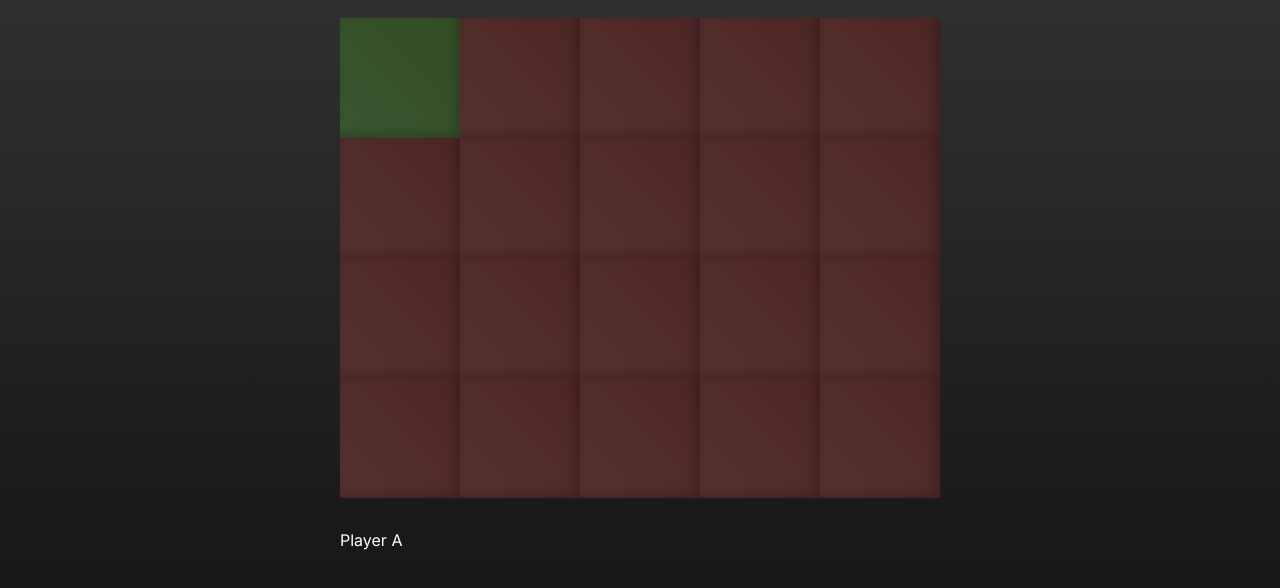
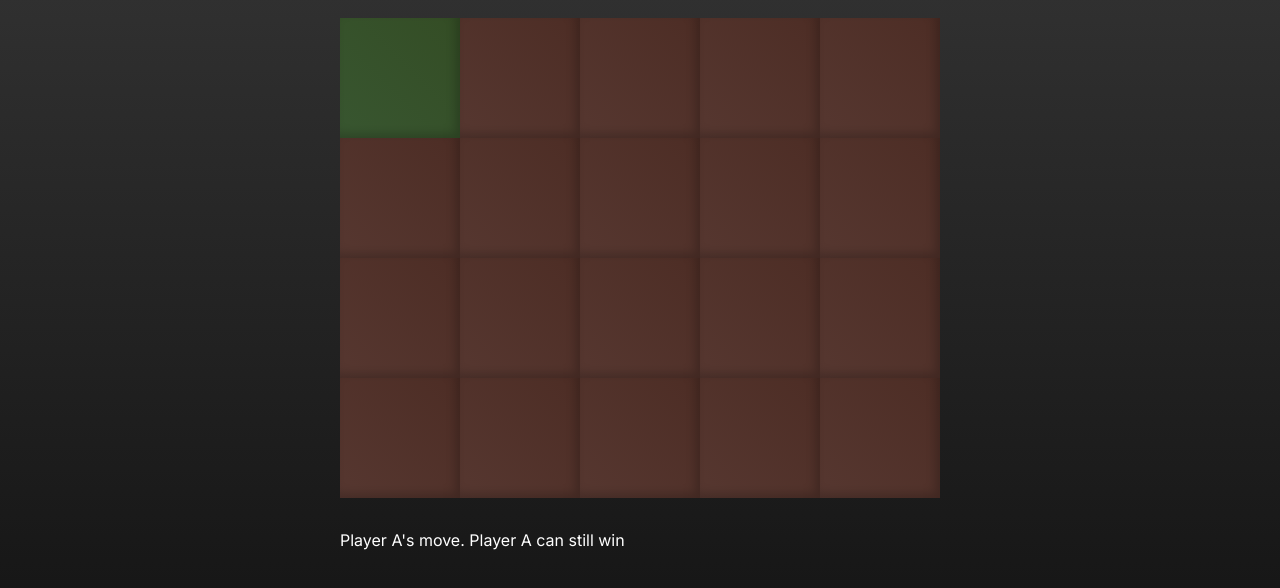
Before and after one commit to Aloso/chocolate, a plain HTML site: page index.html in a window 1280 px wide. Shown: the part 74-662 px from the top of the page. Drawn offline with Linux system fonts and the light colour scheme.

Commit message:
Cliffs amazing changes

```diff
--- a/script.js
+++ b/script.js
@@ -34,12 +34,53 @@ class ChocolateBar {
     this.startMove()
   }
 
+  haveLost(cells) {
+    const flattened = cells.flat()
+    return flattened[0] == true && flattened.slice(1).every(c => !c)
+  }
+
+  cloneCells(cells) {
+    return cells.map(r => r.slice())
+  }
+
+  canWin(cells) {
+    for (let i = 0; i < this.#height; i++) {
+      for (let j = 0; j < this.#width; j++) {
+        if (cells[i][j] && i + j > 0) {
+          const copy = this.cloneCells(cells)
+          this.eatChocolate(copy, i, j)
+          if (!this.canWin(copy)) { return true }
+        }
+      }
+    }
+    return false
+  }
+
+  determineWinner() {
+    if (this.canWin(this.#cells)) {
+      return this.#move
+    }
+    else return this.#move === 'A' ? 'B' : 'A'
+  }
+
   startMove() {
-    this.#info.textContent = `Player ${this.#move}`
+    this.#info.textContent = `Player ${this.#move}'s move. `
+    if (this.haveLost(this.#cells)) {
+      this.#info.textContent += `Player ${this.#move} has lost`
+    }
+    else this.#info.textContent += `Player ${this.determineWinner()} can still win`
+  }
+
+  eatChocolate(cells, row, col) {
+    for (let i = row; i < this.#height; i++) {
+      for (let j = col; j < this.#width; j++) {
+        cells[i][j] = false;
+      }
+    }
   }
 
   applyMove(row, col) {
-    if (this.#cells[row][col]) {
+    if (this.#cells[row][col] && row + col > 0) {
       for (let i = row; i < this.#height; i++) {
         for (let j = col; j < this.#width; j++) {
           this.#cells[i][j] = false;
--- a/style.css
+++ b/style.css
@@ -29,7 +29,7 @@ h1 {
     margin: 0;
     padding: 0;
     box-shadow: inset -0.3rem -0.3rem 0.6rem #0003;
-    background: linear-gradient(45deg, #563030, #4d2525);
+    background: linear-gradient(45deg, #563730, #4d2d25);
 
     &:first-child {
       background: linear-gradient(45deg, #385630, #344d25);
```
Also changed, not shown: 1 other file.
